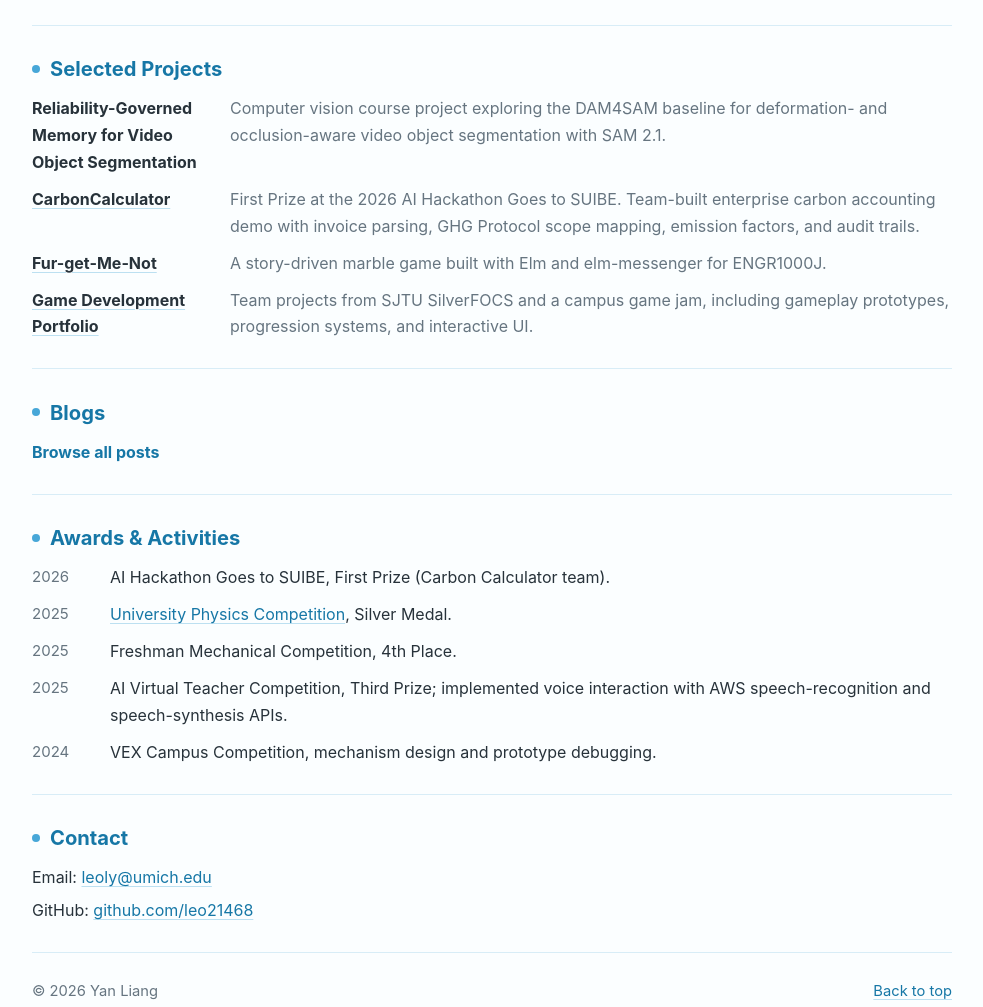
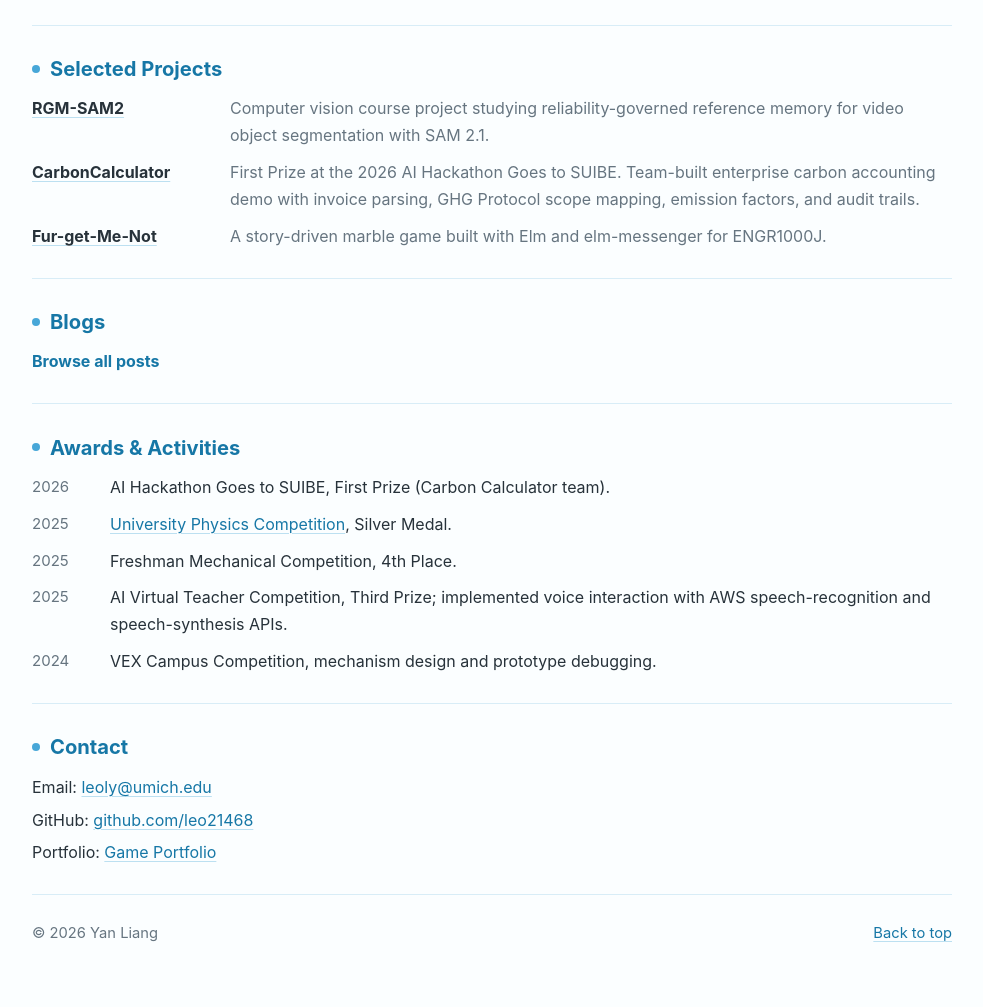
Before and after one commit to leo21468/leo21468.github.io, a plain HTML site: page index.html in a window 1280 px wide. Shown: the part 1792-2799 px from the top of the page, without its empty margins (148-1131 px from the left). After the commit the page ends 2774 px from the top, so only its background shows below. Drawn offline with Linux system fonts and the light colour scheme.

Commit message:
Move game portfolio to contact and simplify project news

```diff
--- a/index.html
+++ b/index.html
@@ -30,7 +30,6 @@
           <nav class="links" aria-label="Profile links">
             <a href="mailto:leoly@umich.edu">Email</a>
             <a href="https://github.com/leo21468">GitHub</a>
-            <a href="portfolio.html">Game Portfolio</a>
             <a href="blogs/index.html">Blogs</a>
           </nav>
         </div>
@@ -70,8 +69,8 @@
           <li>
             <span class="date">2026</span>
             <span>
-              Worked on deformation- and occlusion-aware video object segmentation
-              in a computer vision course project.
+              Worked on <a href="https://github.com/leo21468/RGM-SAM2">RGM-SAM2</a>,
+              a video segmentation course project.
             </span>
           </li>
           <li>
@@ -165,10 +164,10 @@
         <h2>Selected Projects</h2>
         <ul class="projects">
           <li>
-            <strong>Reliability-Governed Memory for Video Object Segmentation</strong>
+            <a href="https://github.com/leo21468/RGM-SAM2">RGM-SAM2</a>
             <span>
-              Computer vision course project exploring the DAM4SAM baseline for
-              deformation- and occlusion-aware video object segmentation with SAM 2.1.
+              Computer vision course project studying reliability-governed reference
+              memory for video object segmentation with SAM 2.1.
             </span>
           </li>
           <li>
@@ -183,13 +182,6 @@
             <a href="https://github.com/leo21468/Fur-get-Me-Not">Fur-get-Me-Not</a>
             <span>
               A story-driven marble game built with Elm and elm-messenger for ENGR1000J.
-            </span>
-          </li>
-          <li>
-            <a href="portfolio.html">Game Development Portfolio</a>
-            <span>
-              Team projects from SJTU SilverFOCS and a campus game jam, including
-              gameplay prototypes, progression systems, and interactive UI.
             </span>
           </li>
         </ul>
@@ -242,6 +234,10 @@
           GitHub:
           <a href="https://github.com/leo21468">github.com/leo21468</a>
         </p>
+        <p>
+          Portfolio:
+          <a href="portfolio.html">Game Portfolio</a>
+        </p>
       </section>
 
       <footer class="footer">
```
